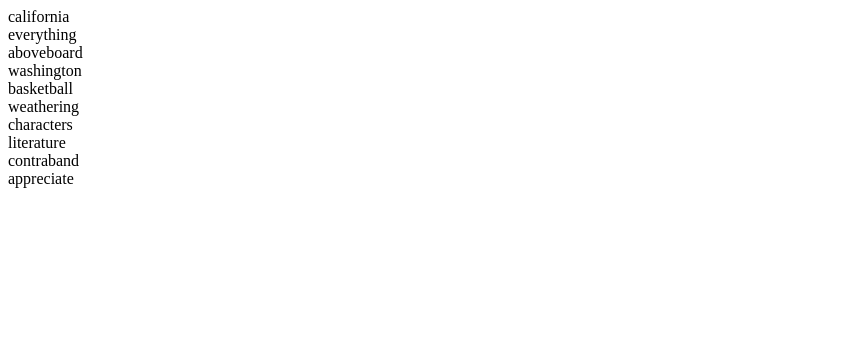
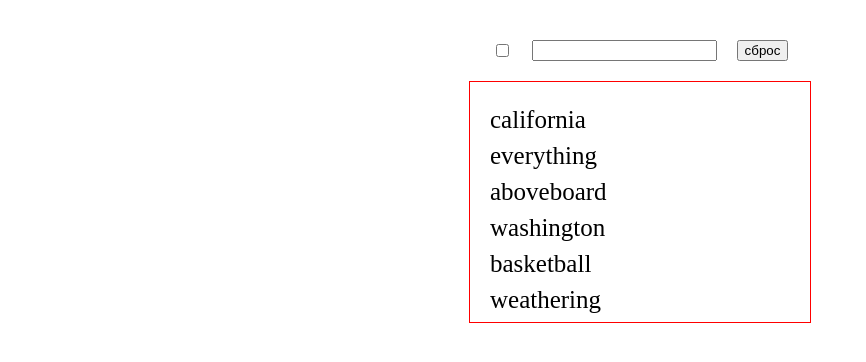
Before and after one commit to AndreyKlimenchenko/FD3-KLIMENCHENKO, a React app in the folder filter/: page / in a window 1280 px wide. Shown: the top 362 px of the page, without its empty margins (0-866 px from the left). Built offline with nearby package versions, Linux system fonts and the light colour scheme.

Commit message:
added inputs and btn

```diff
--- a/filter/components/Filter.css
+++ b/filter/components/Filter.css
@@ -1,3 +1,23 @@
 .filter-container {
   width: 100%;
+  margin-top: 40px;
+  display: flex;
+  flex-direction: column;
+  align-items: center;
 }
+
+.select-container {
+  display: flex;
+  margin-bottom: 20px;
+  gap: 20px;
+}
+
+.strings-container {
+  width: 300px;
+  height: 200px;
+  padding: 20px;
+  overflow: auto;
+  border: solid 1px red;
+  font-size: 25px;
+  line-height: 36px;
+}
--- a/filter/components/Filter.js
+++ b/filter/components/Filter.js
@@ -5,16 +5,25 @@ import "./Filter.css";
 
 class Filter extends React.Component {
   static propTypes = {
-    strings: PropTypes.arrayOf(PropTypes.string)
+    strings: PropTypes.arrayOf(PropTypes.string),
   };
   state = {};
 
   render() {
-    return <div className="filter-container">
-      <div>{this.props.strings.map((item) => {
-        return <div key={item}>{item}</div>
-      })}</div>
-    </div>;
+    return (
+      <div className="filter-container">
+        <div className="select-container">
+          <input type="checkbox" name="order"/>
+          <input/>
+          <button>сброс</button>
+        </div>
+        <div className="strings-container">
+          {this.props.strings.map((item) => {
+            return <div key={item}>{item}</div>;
+          })}
+        </div>
+      </div>
+    );
   }
 }
 
```
